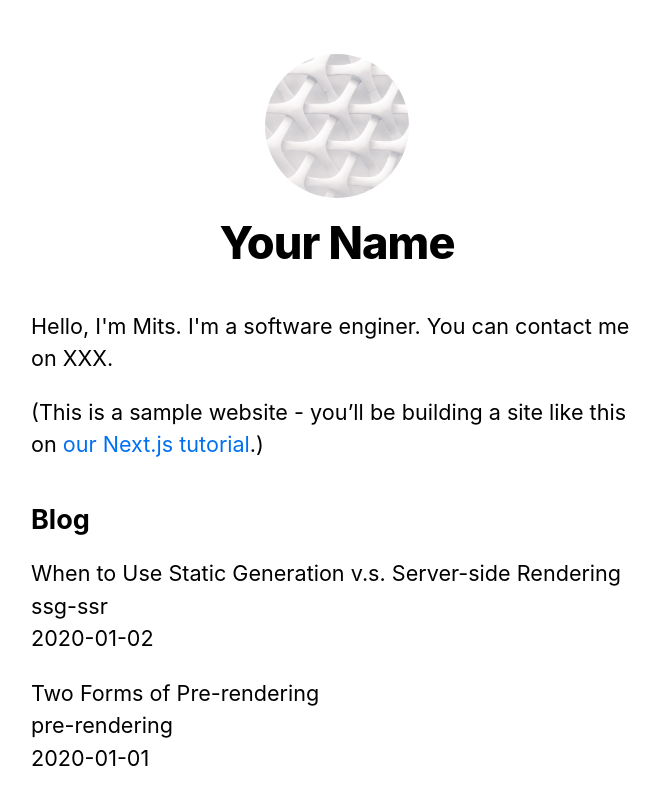
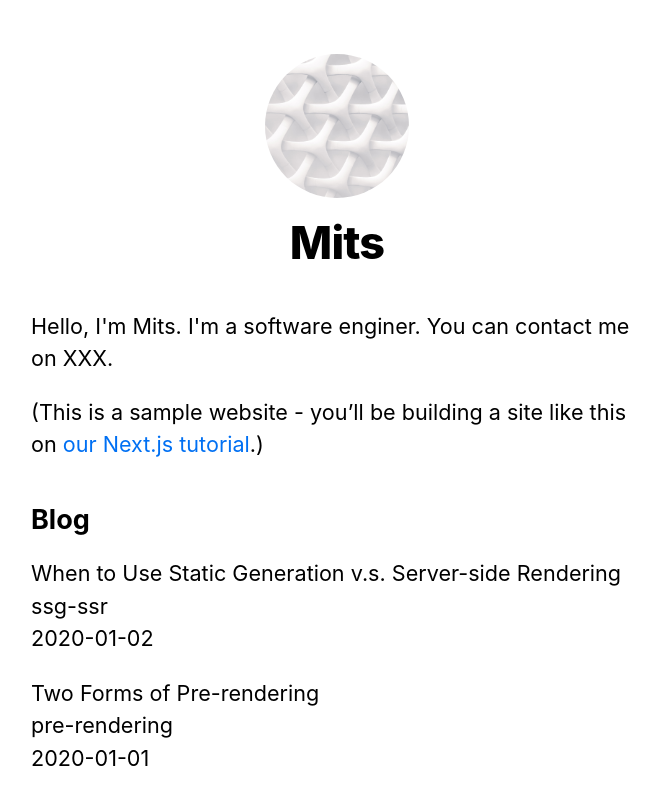
Before and after one commit to gotomts/tutorial-nextjs-blog, a Next.js app: page / in a window 1280 px wide. Shown: the top 804 px of the page, without its empty margins (303-963 px from the left). Built offline with nearby package versions, Linux system fonts and the light colour scheme.

Commit message:
feat: 名前変更

```diff
--- a/components/layout.js
+++ b/components/layout.js
@@ -4,7 +4,7 @@ import styles from "./layout.module.css";
 import utilStyles from "../styles/utils.module.css";
 import Link from "next/link";
 
-const name = "Your Name";
+const name = "Mits";
 export const siteTitle = "Next.js Sample Website";
 
 export default function Layout({ children, home }) {
```
